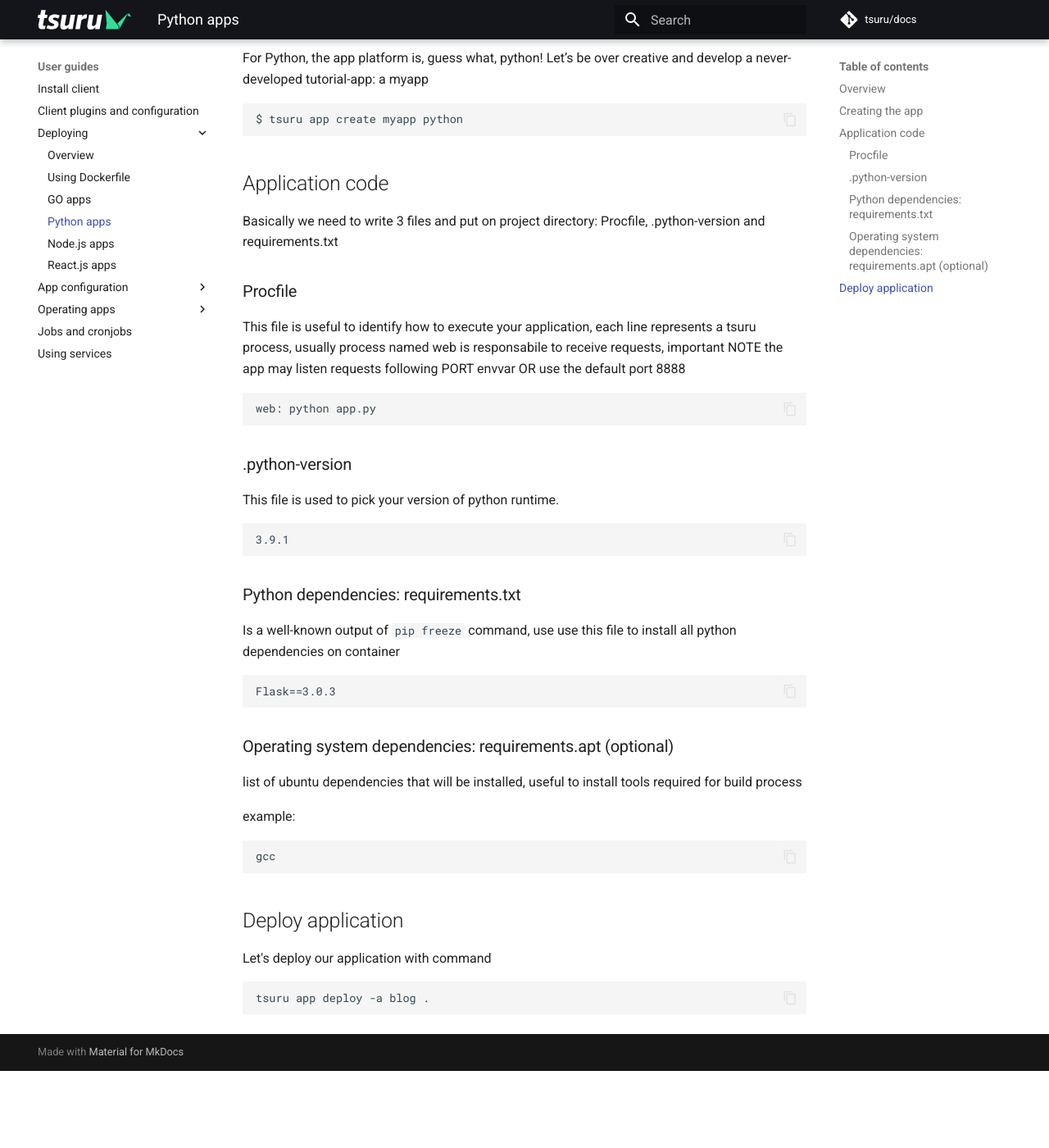
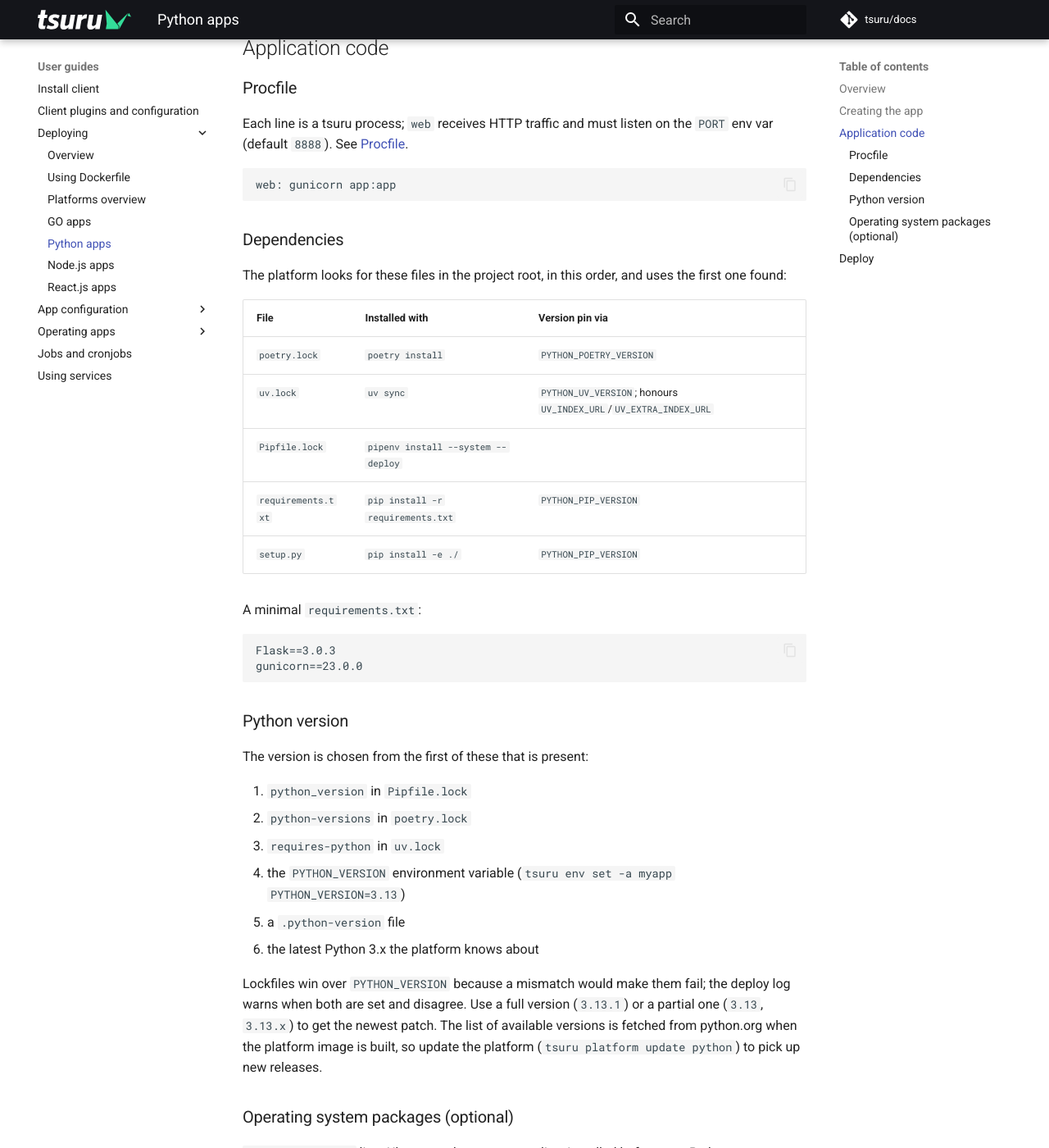
Before and after one commit to tsuru/docs, an MkDocs documentation site: the page built from src/user_guides/deploy_python_apps.md, in a window 1280 px wide and 1400 px high, scrolled down 460 px. Shown: the whole window at 82% size. Built offline with MkDocs 1.6.1 and Material for MkDocs 9.7.7, drawn with Linux system fonts in a browser that asks for light colours; comment, search, counter and statistics services are not loaded; before the commit the page ends 1766 px from its top, so only the background shows below that; some of the changed text lies outside the part shown.

Commit message:
Phase 5: refresh getting started, platform guides and contributing
- install_minikube.md / install_gke.md rewritten: chart dependency table
  (no redis), tsuru-stack 0.8.11 pins tsuru-api 1.28.3 so commands pass
  --set tsuru-api.image.tag=1.34.0, in-cluster auto-registration of the
  `local` cluster and pool, minikube registryAliases, GKE insecure
  registry and TLS caveats, canonical `tsurud root-user-create`. The
  legacy tsuru/dashboard step is removed (image last pushed 2019).
- architecture.md: ingress controller section, deploy-agent gRPC and
  BuildKit flow, app-log ring buffer, events and no-Redis note on
  MongoDB, OpenTelemetry, Swagger 2.0 wording.
- New user_guides/platforms.md: the 12 platforms built by
  tsuru/platforms CI with their version-selection and dependency
  mechanisms, requirements.apt / repositories.apt.
- Python, Node.js, Go and React guides rewritten from the platform
  deploy scripts: lockfile priority and PYTHON_*_VERSION, Node LTS
  default and yarn lookup, GO_VERSION and go.mod matching, NGINX_PKG.
- New contributing/index.md: repositories, Conventional Commits,
  CONTRIBUTORS check, Makefile targets, CI scripts, misc/local-dev.sh,
  docs workflow. Fixed an absolute link and a nav typo.

Co-Authored-By: Claude Fable 5.1 <noreply@anthropic.com>

````diff
--- a/mkdocs.yml
+++ b/mkdocs.yml
@@ -57,6 +57,7 @@ nav:
   - Deploying:
     - Overview: ./user_guides/deploying.md
     - Using Dockerfile: ./user_guides/deploy_using_dockerfile.md
+    - Platforms overview: ./user_guides/platforms.md
     - GO apps: ./user_guides/deploy_go_apps.md
     - Python apps: ./user_guides/deploy_python_apps.md
     - Node.js apps: ./user_guides/deploy_nodejs_apps.md
@@ -144,5 +145,6 @@ nav:
 - FAQ: ./faq.md
 
 - Contributing:
+  - Overview: ./contributing/index.md
   - Development environment:
-    - Running development enviroment with Docker Compose: ./contributing/docker-compose.md
+    - Running development environment with Docker Compose: ./contributing/docker-compose.md
--- a/src/user_guides/deploy_python_apps.md
+++ b/src/user_guides/deploy_python_apps.md
@@ -2,70 +2,74 @@
 
 ## Overview
 
-Creating python applications with tsuru it is so easy. basically you need to maintain 3 files: Procfile, .python-version and requirements.txt
-
+A Python app on tsuru needs a `Procfile`, a dependency file and, optionally, a way to pin the
+Python version. Everything else is handled by the [`python` platform](platforms.md), based on
+Ubuntu 24.04.
 
 ## Creating the app
 
-To create an app, you use the command app create:
-
 ``` bash
-$ tsuru app create <app-name> <app-platform>
+tsuru app create myapp python
 ```
-
-For Python, the app platform is, guess what, python! Let’s be over creative and develop a never-developed tutorial-app: a myapp
-
-``` bash
-$ tsuru app create myapp python
-```
-
 
 ## Application code
 
-Basically we need to write 3 files and put on project directory: Procfile, .python-version and requirements.txt
-
-
 ### Procfile
 
-This file is useful to identify how to execute your application, each line represents a tsuru process, usually process named web is responsabile to receive requests, important NOTE the app may listen requests following PORT envvar OR use the default port 8888
+Each line is a tsuru process; `web` receives HTTP traffic and must listen on the `PORT` env var
+(default `8888`). See [Procfile](procfile.md).
 
 ```
-web: python app.py
+web: gunicorn app:app
 ```
 
+### Dependencies
 
-### .python-version
+The platform looks for these files in the project root, in this order, and uses the first one
+found:
 
-This file is used to pick your version of python runtime.
+| File | Installed with | Version pin via |
+|---|---|---|
+| `poetry.lock` | `poetry install` | `PYTHON_POETRY_VERSION` |
+| `uv.lock` | `uv sync` | `PYTHON_UV_VERSION`; honours `UV_INDEX_URL`/`UV_EXTRA_INDEX_URL` |
+| `Pipfile.lock` | `pipenv install --system --deploy` | |
+| `requirements.txt` | `pip install -r requirements.txt` | `PYTHON_PIP_VERSION` |
+| `setup.py` | `pip install -e ./` | `PYTHON_PIP_VERSION` |
 
-```
-3.9.1
-```
-
-
-### Python dependencies: requirements.txt
-
-Is a well-known output of `pip freeze` command, use use this file to install all python dependencies on container
+A minimal `requirements.txt`:
 
 ```
 Flask==3.0.3
+gunicorn==23.0.0
 ```
 
+### Python version
 
-### Operating system dependencies: requirements.apt (optional)
+The version is chosen from the first of these that is present:
 
-list of ubuntu dependencies that will be installed, useful to install tools required for build process
+1. `python_version` in `Pipfile.lock`
+2. `python-versions` in `poetry.lock`
+3. `requires-python` in `uv.lock`
+4. the `PYTHON_VERSION` environment variable (`tsuru env set -a myapp PYTHON_VERSION=3.13`)
+5. a `.python-version` file
+6. the latest Python 3.x the platform knows about
 
-example:
-```
-gcc
+Lockfiles win over `PYTHON_VERSION` because a mismatch would make them fail; the deploy log warns
+when both are set and disagree. Use a full version (`3.13.1`) or a partial one (`3.13`, `3.13.x`)
+to get the newest patch. The list of available versions is fetched from python.org when the
+platform image is built, so update the platform (`tsuru platform update python`) to pick up new
+releases.
+
+### Operating system packages (optional)
+
+`requirements.apt` lists Ubuntu packages, one per line, installed before your Python dependencies.
+Useful for build tools such as `gcc` or `libpq-dev`.
+
+## Deploy
+
+``` bash
+tsuru app deploy -a myapp .
 ```
 
-
-## Deploy application
-
-Let's deploy our application with command
-
-```
-tsuru app deploy -a blog .
-```
+A full working example is in
+[tsuru/platforms `examples/python`](https://github.com/tsuru/platforms/tree/master/examples/python).
````
Also changed, not shown: src/contributing/docker-compose.md (+1 -1 lines), src/contributing/index.md (added, +72 -0 lines), src/getting_started/architecture.md (+23 -3 lines), src/getting_started/install_gke.md (+63 -68 lines), src/getting_started/install_minikube.md (+81 -73 lines), src/user_guides/deploy_go_apps.md (+37 -47 lines), src/user_guides/deploy_nodejs_apps.md (+38 -51 lines), src/user_guides/deploy_react_apps.md (+21 -12 lines), src/user_guides/platforms.md (added, +45 -0 lines).
